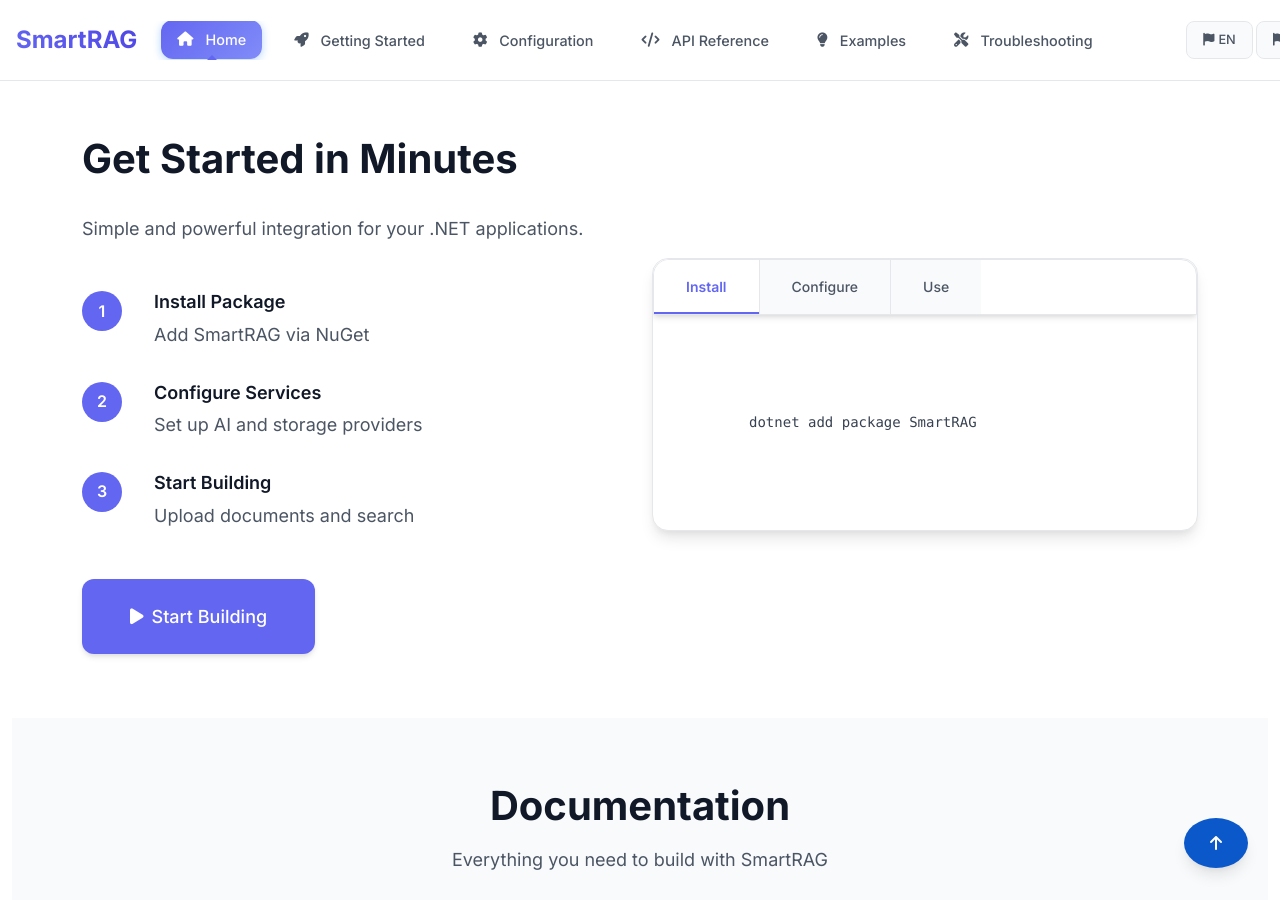
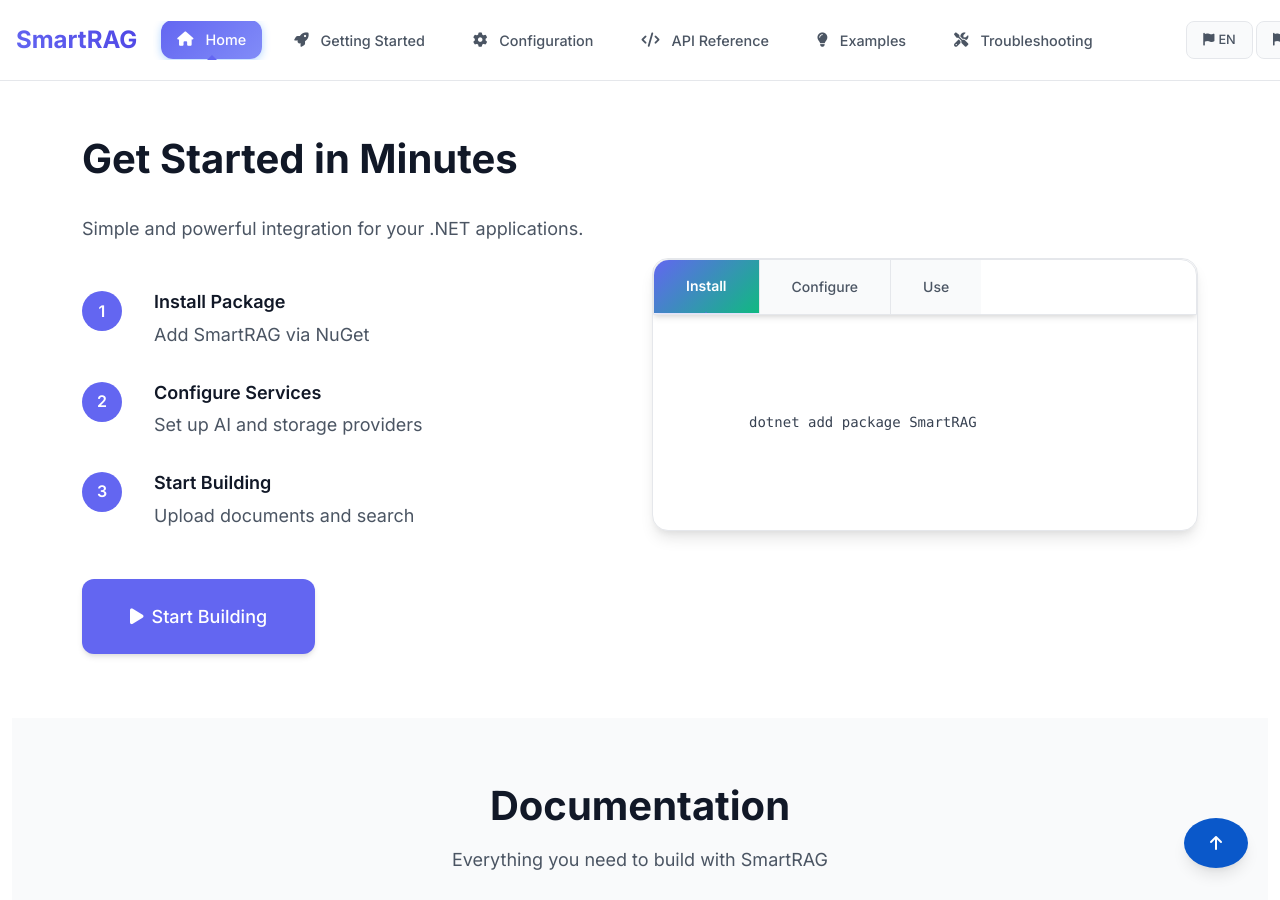
Before and after one commit to byerlikaya/SmartRAG, a Jekyll site: the page built from docs/index.md, in a window 1280 px wide and 900 px high, scrolled down 3232 px. Built offline with Jekyll 4.4.1, drawn with Linux system fonts in a browser that asks for light colours.

Commit message:
Enhance Installation section tabs with modern design - Add gradients, shadows, and hover effects to match provider tabs styling

```diff
--- a/docs/assets/css/style.css
+++ b/docs/assets/css/style.css
@@ -1256,6 +1256,7 @@ h1, h2, h3, h4, h5, h6 {
     cursor: pointer;
     transition: var(--transition);
     position: relative;
+    overflow: hidden;
 }
 
 .code-tab:last-child {
@@ -1268,9 +1269,26 @@ h1, h2, h3, h4, h5, h6 {
     border-right-color: var(--dark-border);
 }
 
+.code-tab::before {
+    content: '';
+    position: absolute;
+    top: 0;
+    left: 0;
+    right: 0;
+    height: 3px;
+    background: linear-gradient(90deg, var(--primary), var(--secondary));
+    transform: scaleX(0);
+    transition: var(--transition);
+}
+
 .code-tab:hover {
     background: var(--gray-100);
     color: var(--primary);
+    transform: translateY(-1px);
+}
+
+.code-tab:hover::before {
+    transform: scaleX(1);
 }
 
 [data-theme="dark"] .code-tab:hover {
@@ -1279,16 +1297,33 @@ h1, h2, h3, h4, h5, h6 {
 }
 
 .code-tab.active {
-    color: var(--primary);
-    background: var(--white);
+    color: white;
+    background: linear-gradient(135deg, var(--primary) 0%, var(--secondary) 100%);
     font-weight: 600;
-    box-shadow: inset 0 -2px 0 var(--primary);
+    box-shadow: 0 2px 8px rgba(99, 102, 241, 0.3);
+    transform: translateY(-1px);
+    position: relative;
+}
+
+.code-tab.active::after {
+    content: '';
+    position: absolute;
+    bottom: -3px;
+    left: 50%;
+    transform: translateX(-50%);
+    width: 0;
+    height: 0;
+    background: transparent;
+    border-left: 4px solid transparent;
+    border-right: 4px solid transparent;
+    border-bottom: 4px solid var(--primary);
+    transition: all 0.3s ease;
 }
 
 [data-theme="dark"] .code-tab.active {
-    background: var(--dark-surface);
-    color: var(--primary-light);
-    box-shadow: inset 0 -2px 0 var(--primary);
+    background: linear-gradient(135deg, var(--primary-dark) 0%, var(--primary) 100%);
+    color: white;
+    box-shadow: 0 2px 8px rgba(99, 102, 241, 0.4);
 }
 
 .code-panel {
```
